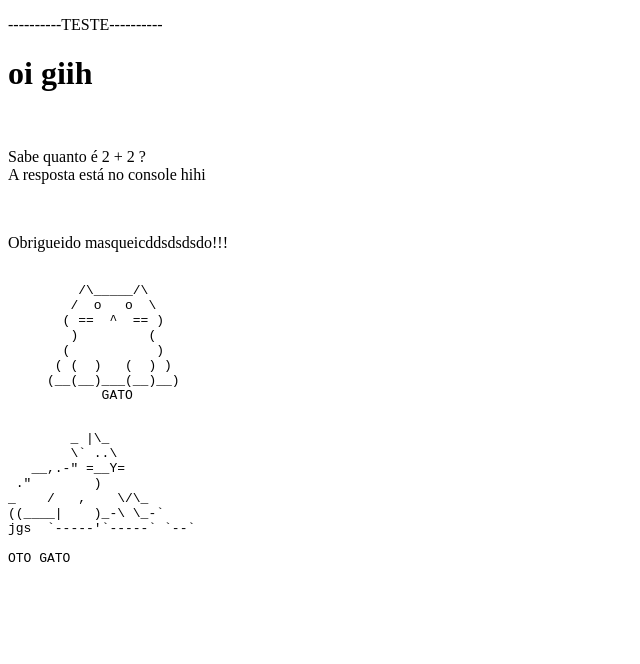
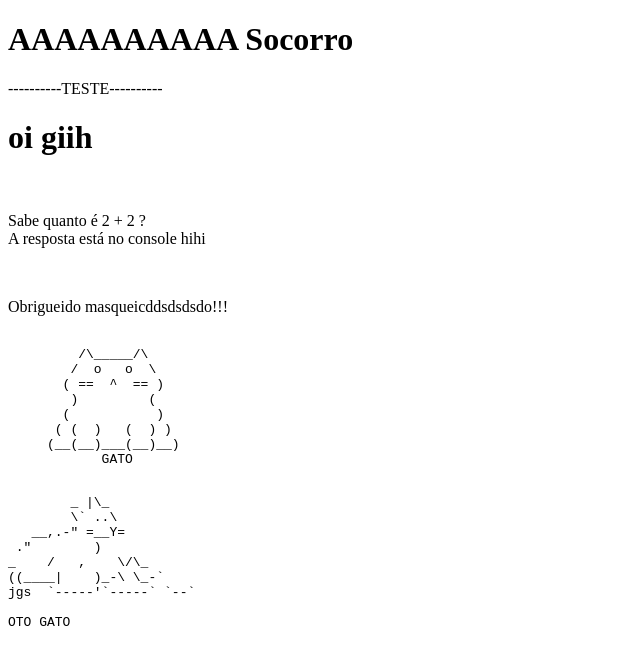
Before and after one commit to zarquells/Boletim-Escolar.beta, a plain HTML site: page index.html in a window 1280 px wide. Shown: the whole page, without its empty margins (0-640 px from the left). Drawn offline with Linux system fonts and the light colour scheme.

Commit message:
é issu baby wassup baby girllll

```diff
--- a/index.html
+++ b/index.html
@@ -6,6 +6,7 @@
     <title>Document</title>
 </head>
 <body>
+    <h1>AAAAAAAAAA Socorro</h1>
     <p> ----------TESTE---------- </p>
     <h1> oi giih </h1>
     <br>
```
